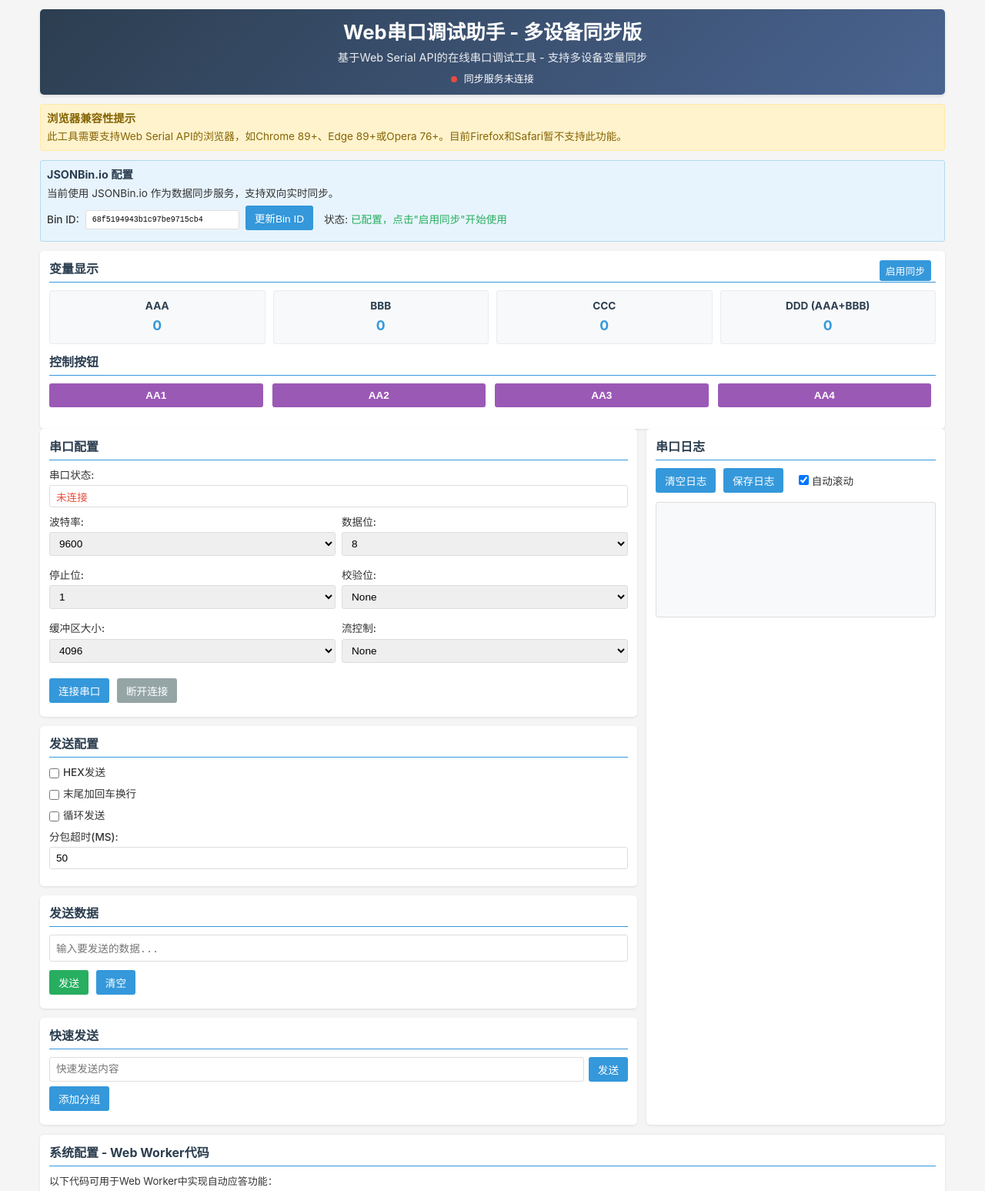
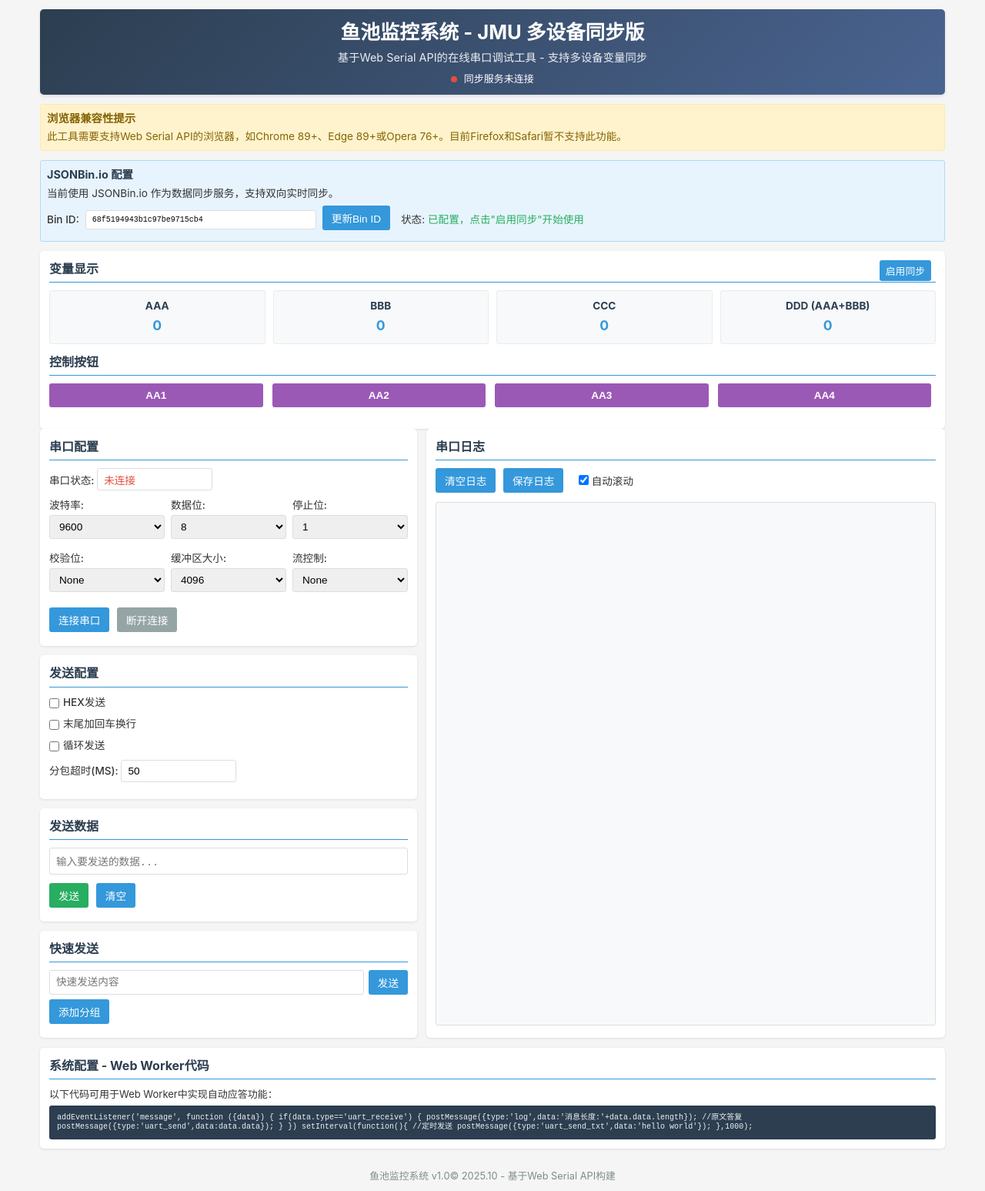
Before and after one commit to hlq369/serial-debug-tool, a plain HTML site: page index.html in a window 1280 px wide. Shown: the top 1547 px of the page at 77% size. Drawn offline with Linux system fonts and the light colour scheme.

Commit message:
Add files via upload

```diff
--- a/index.html
+++ b/index.html
@@ -3,7 +3,7 @@
 <head>
     <meta charset="UTF-8">
     <meta name="viewport" content="width=device-width, initial-scale=1.0">
-    <title>Web串口调试助手 - 多设备同步版</title>
+    <title>鱼池监控系统 - JMU  多设备同步版</title>
     <meta name="description" content="基于Web Serial API的在线串口调试工具，支持多设备变量同步">
     <style>
         * {
@@ -48,7 +48,7 @@
 
         .main-content {
             display: grid;
-            grid-template-columns: 2fr 1fr;
+            grid-template-columns: 1fr 2fr; /* 调整左右列比例，日志栏更宽 */
             gap: 12px;
             margin-bottom: 12px;
         }
@@ -86,7 +86,6 @@
         }
 
         select, input[type="number"], input[type="text"], textarea {
-            width: 100%;
             padding: 6px 8px;
             border: 1px solid #ddd;
             border-radius: 3px;
@@ -202,7 +201,7 @@
         }
 
         #logContainer {
-            height: 150px;
+            height: 680px; /* 串口日志显示框高度 */
             overflow-y: auto;
             border: 1px solid #ddd;
             border-radius: 3px;
@@ -264,6 +263,7 @@
         #sendContent {
             height: 35px;
             resize: none;
+            width: 100%; /* 发送数据输入框宽度 */
         }
 
         .config-section {
@@ -336,7 +336,7 @@
         }
 
         .api-config-row input {
-            width: 200px;
+            width: 300px; /* Bin ID输入框宽度 */
         }
 
         .api-config-row span {
@@ -345,7 +345,7 @@
 
         .serial-config-grid {
             display: grid;
-            grid-template-columns: 1fr 1fr;
+            grid-template-columns: repeat(3, 1fr); /* 三列布局，更紧凑 */
             gap: 8px;
         }
 
@@ -354,7 +354,19 @@
         }
 
         .serial-config-grid select {
-            width: 100%;
+            width: 150px; /* 串口配置下拉框宽度 */
+        }
+
+        #portStatus {
+            width: 150px; /* 串口状态显示框宽度 */
+        }
+
+        #timeout {
+            width: 150px; /* 分包超时输入框宽度 */
+        }
+
+        .quick-send-content {
+            width: 150px; /* 快速发送输入框宽度 */
         }
 
         @media (max-width: 768px) {
@@ -389,7 +401,7 @@
 <body>
     <div class="container">
         <div class="header">
-            <h1>Web串口调试助手 - 多设备同步版</h1>
+            <h1>鱼池监控系统 - JMU 多设备同步版</h1>
             <p>基于Web Serial API的在线串口调试工具 - 支持多设备变量同步</p>
             <div style="margin-top: 8px;">
                 <span id="syncStatus" class="sync-status sync-disconnected"></span>
@@ -546,7 +558,7 @@
 
                     <div class="form-group" id="intervalGroup" style="display: none;">
                         <label for="sendInterval">发送间隔(MS):</label>
-                        <input type="number" id="sendInterval" value="1000" min="100">
+                        <input type="number" id="sendInterval" value="1000" min="100" style="width: 150px;"> <!-- 发送间隔输入框宽度 -->
                     </div>
 
                     <div class="form-group">
@@ -615,7 +627,7 @@ setInterval(function(){
         </div>
 
         <div class="footer">
-            <p>Web串口调试助手 &copy; 2023 - 基于Web Serial API构建</p>
+            <p>鱼池监控系统 v1.0&copy; 2025.10 - 基于Web Serial API构建</p>
         </div>
     </div>
 
```
